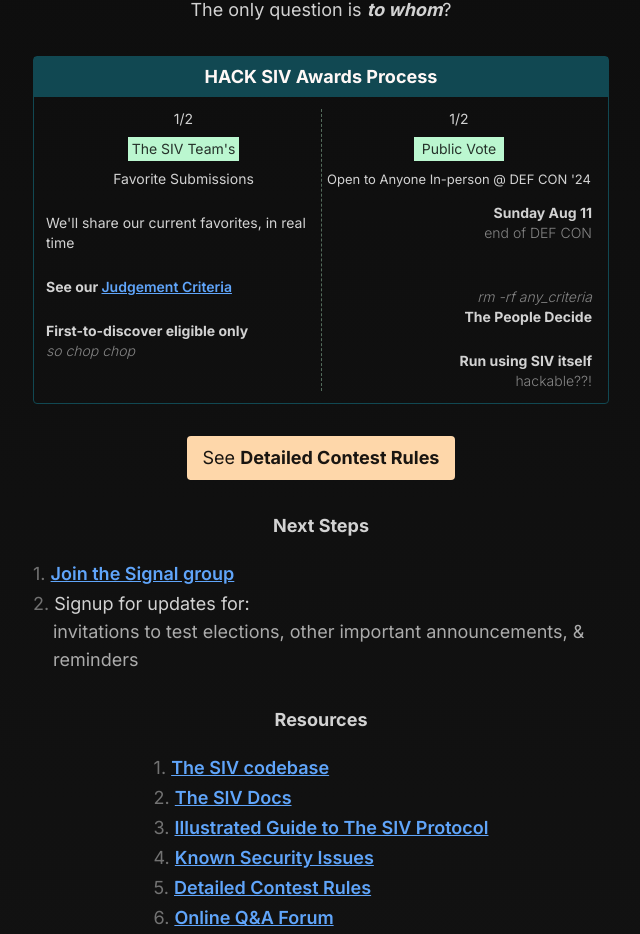
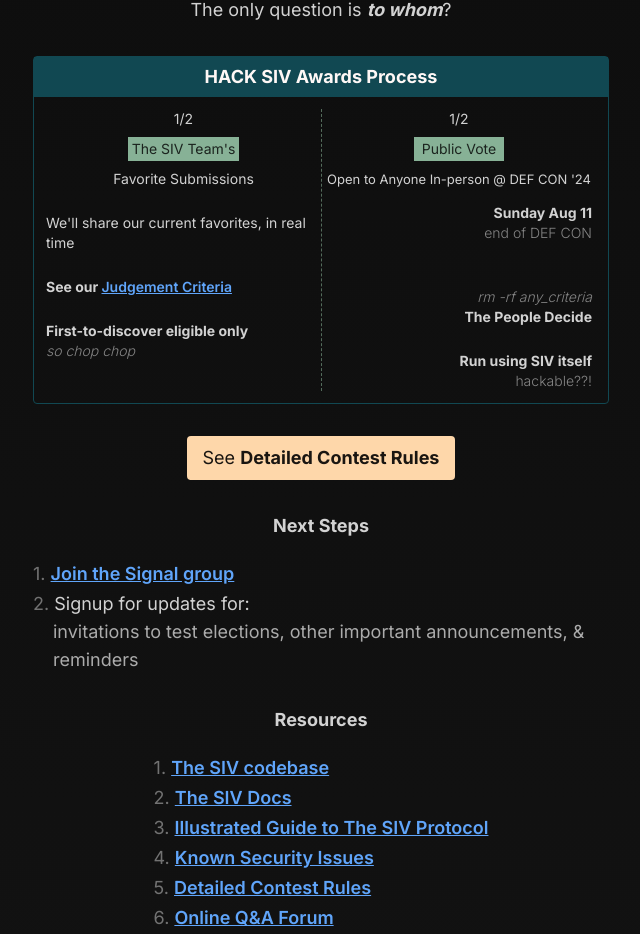
Before and after one commit to siv-org/hack.siv.org, a Next.js app: page / in a window 1280 px wide. Shown: the part 1276-2210 px from the top of the page, without its empty margins (319-959 px from the left). Built offline with nearby package versions, Linux system fonts and the light colour scheme.

Commit message:
Tweak 2-col green-highlight bg color

```diff
--- a/app/page.tsx
+++ b/app/page.tsx
@@ -120,7 +120,7 @@
           {/* Left side */}
           <div className="px-p w-1/2">
             <h4>1/2</h4>
-            <h3 className="inline-block px-1 bg-green-200 text-black/80 py-0.5 my-2">
+            <h3 className="inline-block px-1 bg-green-200/70 text-black/80 py-0.5 my-2">
               The SIV Team{"'"}s
             </h3>
             <h4>Favorite Submissions</h4>
@@ -145,7 +145,7 @@
           {/* Right side */}
           <div className="border-l border-dashed border-green-200/40 px-1 w-1/2">
             <h4>1/2</h4>
-            <h3 className="inline-block px-2 bg-green-200 text-black/80 py-0.5 my-2">
+            <h3 className="inline-block px-2 bg-green-200/70 text-black/80 py-0.5 my-2">
               Public Vote
             </h3>
 
```
